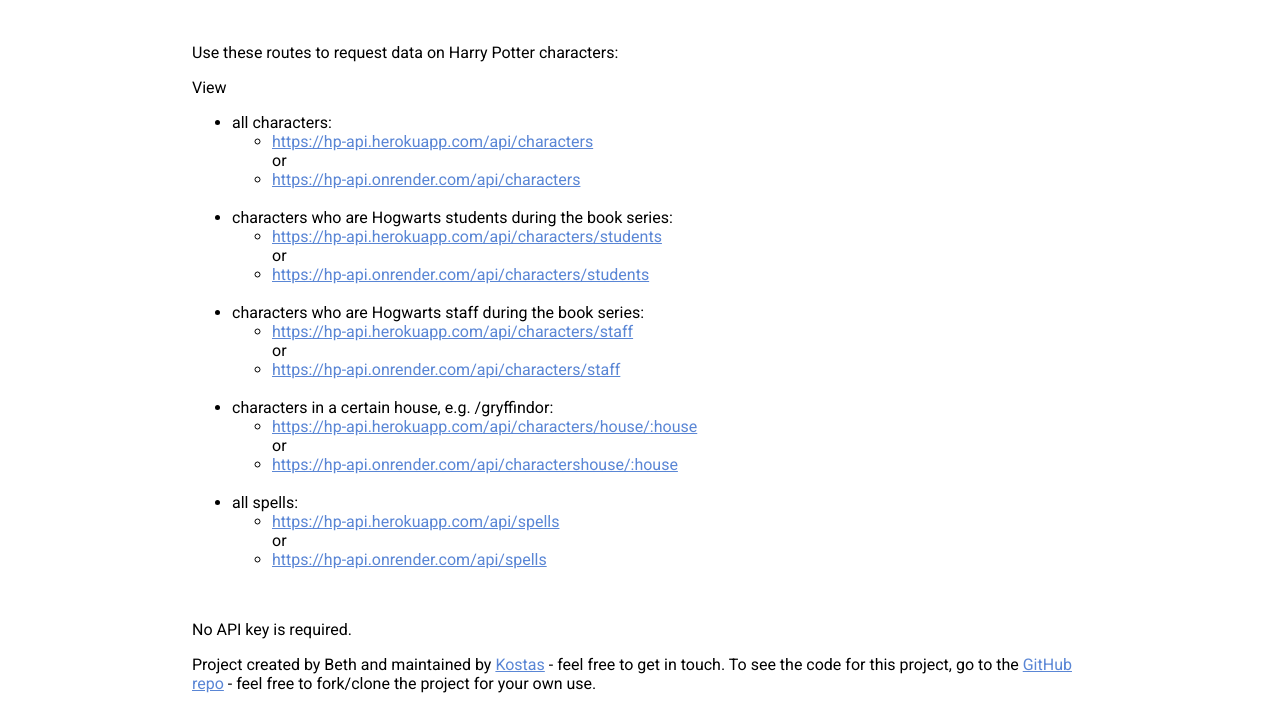
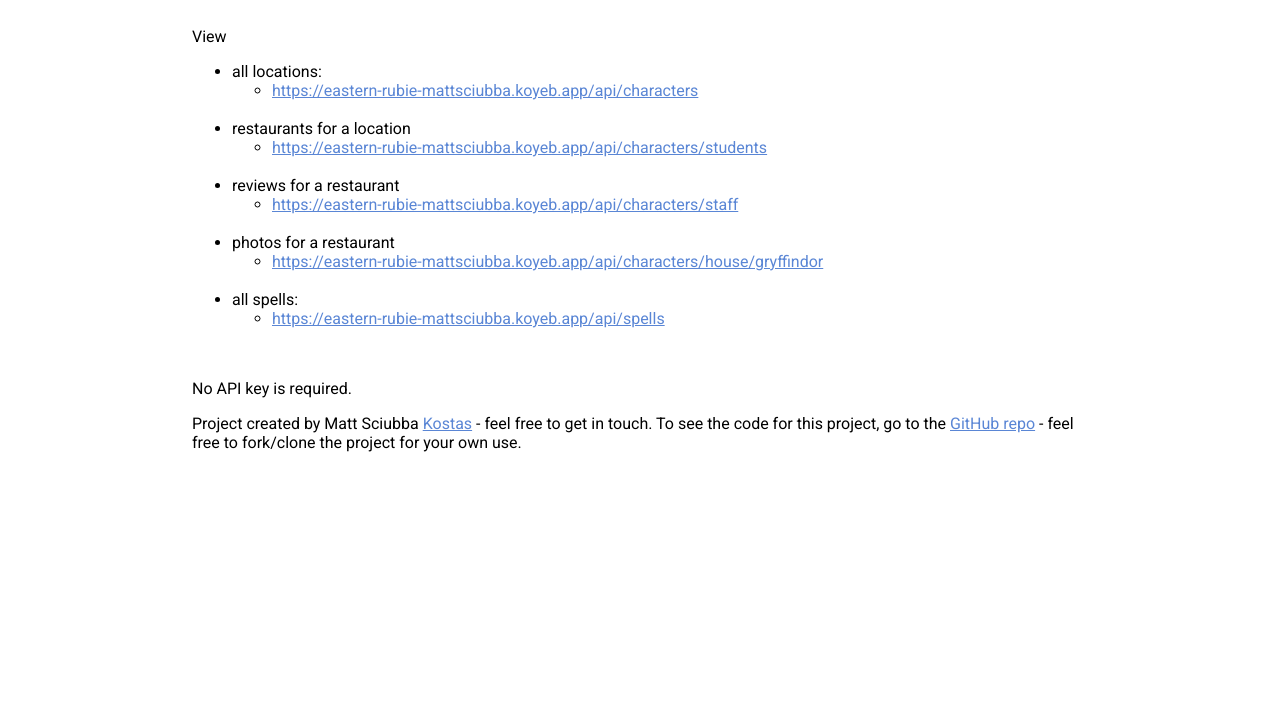
Before and after one commit to mshooba/tripadvisorAPI, a website: page public/index.html in a window 1280 px wide. Shown: the part 153-862 px from the top of the page. After the commit the page ends 800 px from the top, so only its background shows below. Drawn offline with Linux system fonts and the light colour scheme.

Commit message:
updating index.html

```diff
--- a/public/index.html
+++ b/public/index.html
@@ -1,56 +1,51 @@
 <!DOCTYPE html>
 <html>
 <head>
-  <title>HP-API // The Harry Potter API</title>
+  <title>TA API</title>
   <link href="https://fonts.googleapis.com/css?family=Roboto" rel="stylesheet">
   <link rel="stylesheet" type="text/css" href="./style.css">
 </head>
 <body>
   <header>
-    <h2>Welcome to the <span class="title">HP-API!</span></h2>
+    <h2>Welcome to the <span class="title">DUMMY TRIP ADVISOR API!</span></h2>
   </header>
   <main>
-    <p>Use these routes to request data on Harry Potter characters:</p>
+
     View
     <ul>
-    <li>all characters:
+    <li>all locations:
       <ul>
-        <li><a href="https://hp-api.herokuapp.com/api/characters">https://hp-api.herokuapp.com/api/characters</a></li> or
-        <li><a href="https://hp-api.onrender.com/api/characters">https://hp-api.onrender.com/api/characters</a></li>
+        <li><a href="https://eastern-rubie-mattsciubba.koyeb.app/api/locationdetails">https://eastern-rubie-mattsciubba.koyeb.app/api/characters</a></li>
       </ul>
     </li>
     <br>
-    <li>characters who are Hogwarts students during the book series:
+    <li>restaurants for a location
       <ul>
-        <li><a href="https://hp-api.herokuapp.com/api/characters/students">https://hp-api.herokuapp.com/api/characters/students</a></li> or
-        <li><a href="https://hp-api.onrender.com/api/characters/students">https://hp-api.onrender.com/api/characters/students</a></li>
+        <li><a href="https://eastern-rubie-mattsciubba.koyeb.app/api/restaurants">https://eastern-rubie-mattsciubba.koyeb.app/api/characters/students</a></li>
       </ul>
     </li>
     <br>
-    <li>characters who are Hogwarts staff during the book series:
+    <li>reviews for a restaurant
       <ul>
-        <li><a href="https://hp-api.herokuapp.com/api/characters/staff">https://hp-api.herokuapp.com/api/characters/staff</a></li> or
-        <li><a href="https://hp-api.onrender.com/api/characters/staff">https://hp-api.onrender.com/api/characters/staff</a></li>
+        <li><a href="https://eastern-rubie-mattsciubba.koyeb.app/api/reviews">https://eastern-rubie-mattsciubba.koyeb.app/api/characters/staff</a></li>
       </ul>
     </li>
     <br>
-    <li>characters in a certain house, e.g. /gryffindor:
+    <li>photos for a restaurant
       <ul>
-        <li><a href="https://hp-api.herokuapp.com/api/characters/house/gryffindor">https://hp-api.herokuapp.com/api/characters/house/:house</a></li> or
-        <li><a href="https://hp-api.onrender.com/api/characters/house/gryffindor">https://hp-api.onrender.com/api/charactershouse/:house</a></li>
+        <li><a href="https://eastern-rubie-mattsciubba.koyeb.app/api/restaurantphotos">https://eastern-rubie-mattsciubba.koyeb.app/api/characters/house/gryffindor</a></li>
       </ul>
     </li>
     <br>
     <li>all spells:
       <ul>
-        <li><a href="https://hp-api.herokuapp.com/api/spells">https://hp-api.herokuapp.com/api/spells</a></li> or
-        <li><a href="https://hp-api.onrender.com/api/spells">https://hp-api.onrender.com/api/spells</a></li>
+        <li><a href="https://eastern-rubie-mattsciubba.koyeb.app/api/spells">https://eastern-rubie-mattsciubba.koyeb.app/api/spells</a></li>
       </ul>
     </li>
     </ul>
     <br>
     <p>No API key is required.</p>
-    <p>Project created by Beth and maintained by <a href="https://github.com/KostaSav">Kostas</a> - feel free to get in touch. To see the code for this project, go to the <a href="https://github.com/bethfraser/hp-api">GitHub repo</a> - feel free to fork/clone the project for your own use.
+    <p>Project created by Matt Sciubba  <a href="https://github.com/KostaSav">Kostas</a> - feel free to get in touch. To see the code for this project, go to the <a href="https://github.com/bethfraser/hp-api">GitHub repo</a> - feel free to fork/clone the project for your own use.
   </main>
 </body>
 </html>
```
